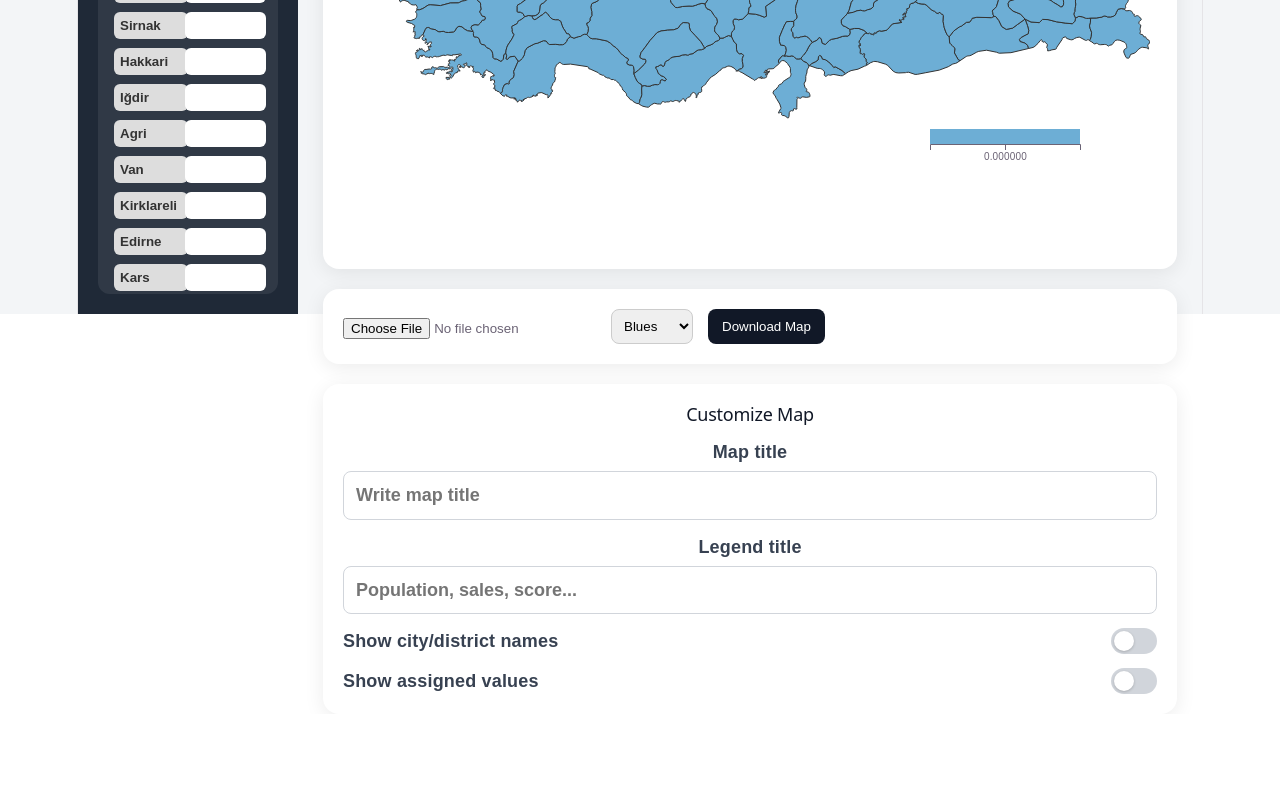
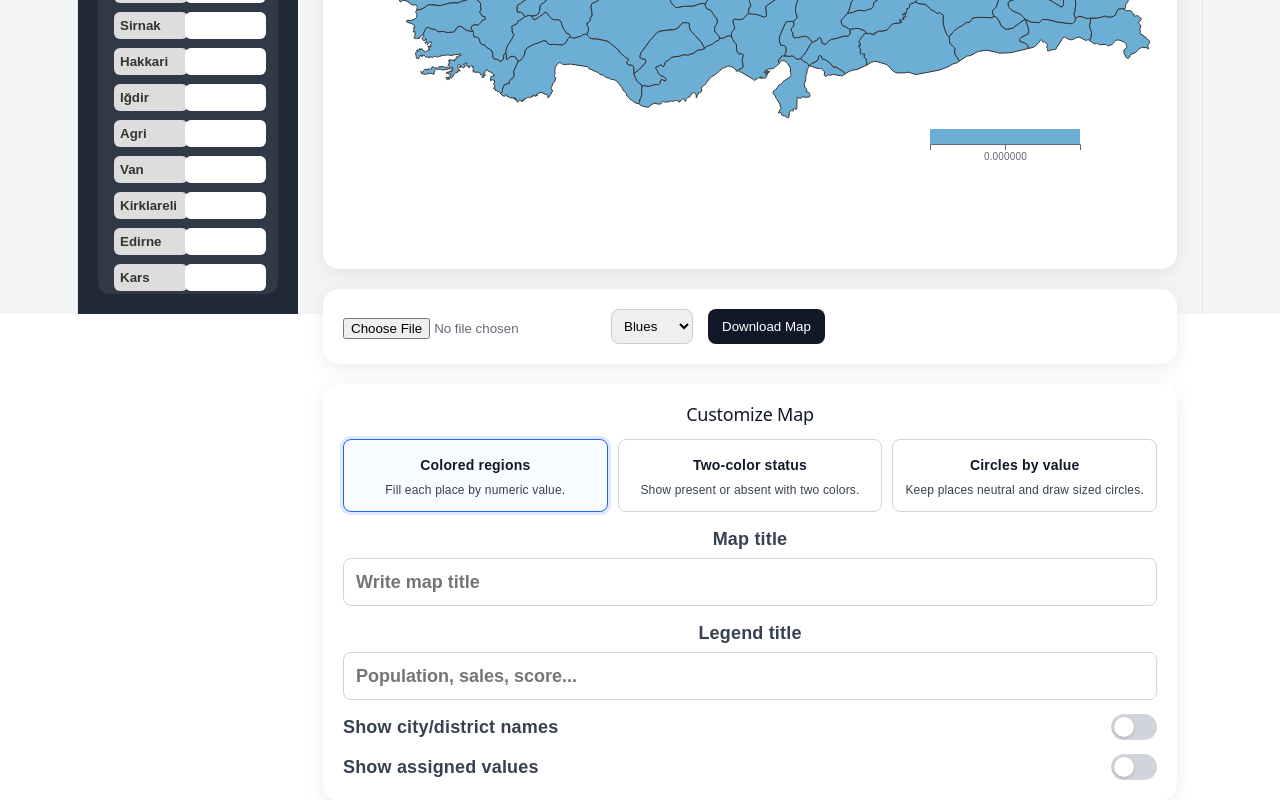
Before and after one commit to ArdaaAkinn/mapify-studio, a React (Vite) app: page / in a window 1280 px wide. Shown: the part 486-1286 px from the top of the page. Before the commit the page ends 1200 px from the top, so only its background shows below. Built offline with nearby package versions, Linux system fonts and the light colour scheme.

Commit message:
Added new options for map customization

```diff
--- a/src/App.css
+++ b/src/App.css
@@ -91,6 +91,54 @@ body {
   margin: 0;
   font-size: 18px;
   color: #111827;
+}
+
+.map-type-group {
+  display: grid;
+  grid-template-columns: repeat(3, minmax(0, 1fr));
+  gap: 10px;
+}
+
+.map-type-option {
+  border: 1px solid #d1d5db;
+  border-radius: 8px;
+  padding: 12px;
+  cursor: pointer;
+  color: #374151;
+  background: #ffffff;
+  transition: border-color 0.2s, box-shadow 0.2s, background 0.2s;
+}
+
+.map-type-option input {
+  position: absolute;
+  opacity: 0;
+  pointer-events: none;
+}
+
+.map-type-option span {
+  display: flex;
+  flex-direction: column;
+  gap: 4px;
+}
+
+.map-type-option strong {
+  color: #111827;
+  font-size: 14px;
+}
+
+.map-type-option small {
+  font-size: 12px;
+  line-height: 1.35;
+}
+
+.map-type-option:hover {
+  border-color: #93c5fd;
+}
+
+.map-type-option.selected {
+  border-color: #2563eb;
+  box-shadow: 0 0 0 3px #dbeafe;
+  background: #f8fbff;
 }
 
 .text-field {
--- a/src/App.jsx
+++ b/src/App.jsx
@@ -6,6 +6,24 @@ import DataTable from "./components/DataTable";
 import turkey from "./data/turkey.json";
 import europe from "./data/europe.json";
 import usa from "./data/usa.json";
+
+const mapTypeOptions = [
+  {
+    id: "colored-regions",
+    label: "Colored regions",
+    description: "Fill each place by numeric value."
+  },
+  {
+    id: "two-color-status",
+    label: "Two-color status",
+    description: "Show present or absent with two colors."
+  },
+  {
+    id: "circles-by-value",
+    label: "Circles by value",
+    description: "Keep places neutral and draw sized circles."
+  }
+];
 
 const createMapRows = (selectedMap) => {
   if (!selectedMap?.features) return [];
@@ -33,6 +51,7 @@ function App() {
   const [showPlaceValues, setShowPlaceValues] = useState(false);
   const [mapTitle, setMapTitle] = useState("");
   const [legendTitle, setLegendTitle] = useState("");
+  const [mapType, setMapType] = useState("colored-regions");
   const handleMapSelect = (map) => {
     const rows = createMapRows(map);
     setSelectedMap(map);
@@ -131,6 +150,7 @@ function App() {
             showPlaceValues={showPlaceValues}
             mapTitle={mapTitle}
             legendTitle={legendTitle}
+            mapType={mapType}
             />
           </div>
         </div>
@@ -158,6 +178,27 @@ function App() {
 
         <div className="customize-card">
           <h2>Customize Map</h2>
+
+          <div className="map-type-group" role="radiogroup" aria-label="Map type">
+            {mapTypeOptions.map(option => (
+              <label
+                key={option.id}
+                className={`map-type-option ${mapType === option.id ? "selected" : ""}`}
+              >
+                <input
+                  type="radio"
+                  name="mapType"
+                  value={option.id}
+                  checked={mapType === option.id}
+                  onChange={(e) => setMapType(e.target.value)}
+                />
+                <span>
+                  <strong>{option.label}</strong>
+                  <small>{option.description}</small>
+                </span>
+              </label>
+            ))}
+          </div>
 
           <label className="text-field">
             <span>Map title</span>
--- a/src/components/Map.jsx
+++ b/src/components/Map.jsx
@@ -99,7 +99,8 @@ export default function Map({
   showPlaceNames = false,
   showPlaceValues = false,
   mapTitle = "",
-  legendTitle = ""
+  legendTitle = "",
+  mapType = "colored-regions"
 }) {
   const ref = useRef();
   const tooltipRef = useRef();
@@ -256,6 +257,22 @@ export default function Map({
       .domain([0, d3.max(data, d => +d.value) || 0])
       .interpolator(interpolators[theme] || d3.interpolateBlues);
 
+    const numericValues = data
+      .map(d => +d.value)
+      .filter(value => Number.isFinite(value));
+    const maxValue = d3.max(numericValues) || 0;
+    const bubbleSizeScale = d3.scaleSqrt()
+      .domain([0, maxValue || 1])
+      .range([4, 28]);
+
+    const hasPresenceValue = (value) => {
+      if (value == null) return false;
+      const textValue = value.toString().trim().toLowerCase();
+      if (!textValue) return false;
+      if (["0", "false", "no", "none", "absent"].includes(textValue)) return false;
+      return true;
+    };
+
     const wrapSvgText = ({
       text,
       content,
@@ -328,11 +345,12 @@ export default function Map({
       });
     };
 
-    // Gradient definition
+    // Legend gradient definition
     const legendWidth = 150;
     const legendHeight = 15;
 
     const defs = svg.append("defs");
+    if (mapType === "colored-regions") {
       const linearGradient = defs.append("linearGradient")
         .attr("id", "legend-gradient")
         .attr("x1", "0%")
@@ -347,6 +365,7 @@ export default function Map({
             colorScale.domain()[0] + t * (colorScale.domain()[1] - colorScale.domain()[0])
           ));
       });
+    }
 
     if (mapTitle.trim()) {
       const titleText = svg.append("text")
@@ -389,9 +408,18 @@ export default function Map({
       .attr("d", path)
       .attr("fill", d => {
         const rawName = getFeatureName(d);
+        const name = normalize(rawName);
+        const rawValue = displayValueByCity[name];
+        const value = valueByCity[name];
 
-        const name = normalize(rawName);
-        const value = valueByCity[name];
+        if (mapType === "two-color-status") {
+          return hasPresenceValue(rawValue) ? "#2563eb" : "#dc2626";
+        }
+
+        if (mapType === "circles-by-value") {
+          return "#f3f4f6";
+        }
+
         return value != null ? colorScale(value) : "#eee";
       })
       .attr("stroke", "#333")
@@ -410,6 +438,44 @@ export default function Map({
       .on("mouseout", () => {
         tooltip.style("opacity", 0);
       });
+
+    if (mapType === "circles-by-value") {
+      svg.append("g")
+        .attr("class", "map-bubbles")
+        .selectAll("circle")
+        .data(finalGeoData.features)
+        .enter()
+        .append("circle")
+        .attr("cx", d => getLabelPoint(d)[0])
+        .attr("cy", d => getLabelPoint(d)[1])
+        .attr("r", d => {
+          const value = valueByCity[normalize(getFeatureName(d))];
+          return value > 0 ? bubbleSizeScale(value) : 0;
+        })
+        .attr("fill", "#f97316")
+        .attr("fill-opacity", 0.72)
+        .attr("stroke", "#9a3412")
+        .attr("stroke-width", 1)
+        .style("display", d => {
+          const [x, y] = getLabelPoint(d);
+          return Number.isFinite(x) && Number.isFinite(y) ? null : "none";
+        })
+        .on("mouseover", (event, d) => {
+          const name = getFeatureName(d);
+          const value = valueByCity[normalize(name)];
+          tooltip
+            .style("opacity", 1)
+            .html(`${name}: ${value ?? "No data"}`);
+        })
+        .on("mousemove", (event) => {
+          tooltip
+            .style("left", event.pageX + 10 + "px")
+            .style("top", event.pageY + 10 + "px");
+        })
+        .on("mouseout", () => {
+          tooltip.style("opacity", 0);
+        });
+    }
 
     if (showPlaceNames || showPlaceValues) {
       const labels = svg.append("g")
@@ -610,10 +676,6 @@ if (mapName === "turkey") {
 
 }
 
-    const legendScale = d3.scaleLinear()
-      .domain(colorScale.domain())
-      .range([0, legendWidth]);
-
     if (legendTitle.trim()) {
       const legendTitleText = svg.append("text")
         .attr("x", legendX)
@@ -634,6 +696,11 @@ if (mapName === "turkey") {
       });
     }
 
+    if (mapType === "colored-regions") {
+      const legendScale = d3.scaleLinear()
+        .domain(colorScale.domain())
+        .range([0, legendWidth]);
+
       svg.append("rect")
         .attr("x", legendX)
         .attr("y", legendY)
@@ -644,8 +711,65 @@ if (mapName === "turkey") {
       svg.append("g")
         .attr("transform", `translate(${legendX}, ${legendY + legendHeight})`)
         .call(d3.axisBottom(legendScale).ticks(5));
+    }
 
-  }, [data, theme, geoData, mapName, showPlaceNames, showPlaceValues, mapTitle, legendTitle]);
+    if (mapType === "two-color-status") {
+      const binaryLegend = svg.append("g")
+        .attr("transform", `translate(${legendX}, ${legendY})`)
+        .style("font-family", "Arial, sans-serif")
+        .attr("font-size", 12)
+        .attr("fill", "#111827");
+
+      [
+        { label: "Present", color: "#2563eb" },
+        { label: "Absent", color: "#dc2626" }
+      ].forEach((item, index) => {
+        const y = index * 22;
+        binaryLegend.append("rect")
+          .attr("x", 0)
+          .attr("y", y)
+          .attr("width", 14)
+          .attr("height", 14)
+          .attr("fill", item.color);
+
+        binaryLegend.append("text")
+          .attr("x", 22)
+          .attr("y", y + 11)
+          .text(item.label);
+      });
+    }
+
+    if (mapType === "circles-by-value") {
+      const bubbleLegend = svg.append("g")
+        .attr("transform", `translate(${legendX}, ${legendY})`)
+        .style("font-family", "Arial, sans-serif")
+        .attr("font-size", 12)
+        .attr("fill", "#111827");
+
+      const legendValues = [Math.round(maxValue / 2), maxValue]
+        .filter((value, index, values) => value > 0 && values.indexOf(value) === index);
+
+      legendValues.forEach((value, index) => {
+        const x = index * 72 + 16;
+        const radius = bubbleSizeScale(value);
+
+        bubbleLegend.append("circle")
+          .attr("cx", x)
+          .attr("cy", 28 - radius)
+          .attr("r", radius)
+          .attr("fill", "#f97316")
+          .attr("fill-opacity", 0.72)
+          .attr("stroke", "#9a3412");
+
+        bubbleLegend.append("text")
+          .attr("x", x)
+          .attr("y", 46)
+          .attr("text-anchor", "middle")
+          .text(value);
+      });
+    }
+
+  }, [data, theme, geoData, mapName, showPlaceNames, showPlaceValues, mapTitle, legendTitle, mapType]);
 
   return <svg ref={ref}></svg>;
 }
```
Lines whose indentation alone changed are shown as unchanged.
